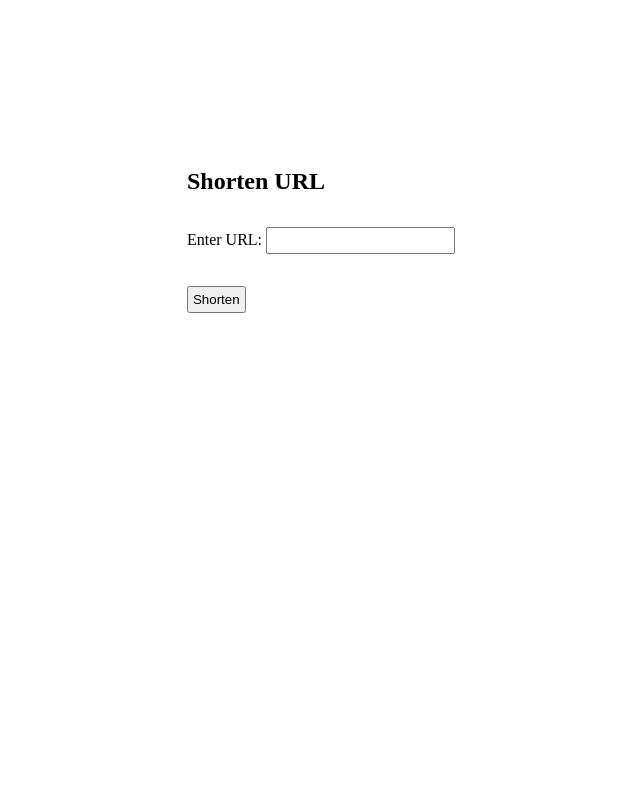
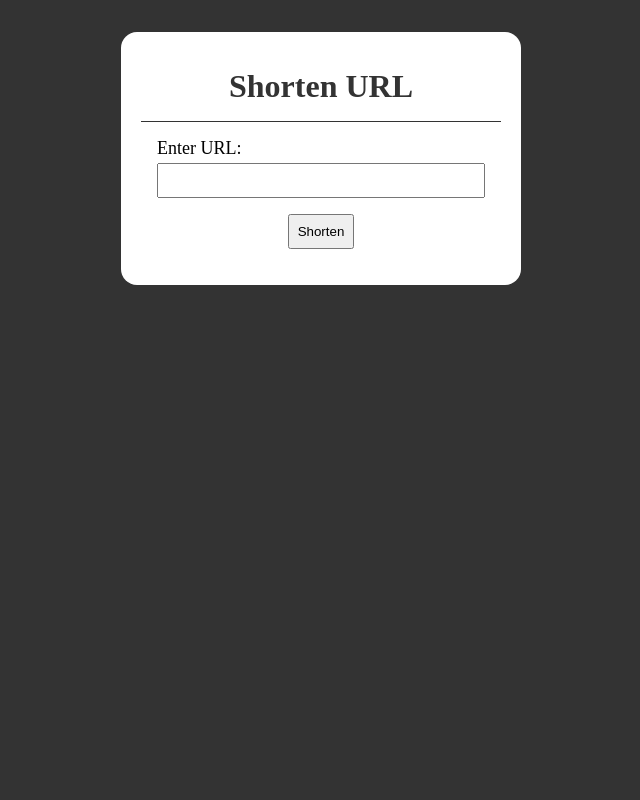
Before and after one commit to truonganhvu205/url-shortener, a Django app: page / in a window 1280 px wide. Shown: the whole page, without its empty margins (319-959 px from the left). Run offline with Django 5.2, Linux system fonts and the light colour scheme.

Commit message:
update css

```diff
--- a/url_shortener_app/static/css/style.css
+++ b/url_shortener_app/static/css/style.css
@@ -5,32 +5,91 @@
 }
 
 body {
-    display: flex;
-    justify-content: center;
-    align-items: center;
+    background-color: #333;
     min-height: 100vh;
-    margin-top: -10rem;
+    padding-top: 2rem;
+}
+
+.container {
+    background-color: #fff;
+    max-width: 400px;
+    padding: 1.25rem;
+    border-radius: 1rem;
+    margin: auto;
+}
+
+header {
+    border-bottom: 1px #333 solid;
+}
+
+header a {
+    text-decoration: none;
+    color: #333;
+}
+
+header h1 {
+    padding: 1rem;
+    text-align: center;
 }
 
 h2 {
-    margin-bottom: 1rem;
+    padding: 1rem;
 }
 
-input {
-    margin-top: 1rem;
-    padding: 4px;
+form {
+    padding: 1rem;
+    font-size: large;
 }
 
-input:hover {
+form input {
+    margin-top: 0.25rem;
+    padding: 8px;
+    width: 100%;
+}
+
+form button {
+    margin-top: 1rem;
+    padding: 8px;
+    display: block;
+    margin-left: auto;
+    margin-right: auto;
+}
+
+form button:hover {
     cursor: pointer;
     opacity: 0.6;
 }
 
-a {
-    display: block;
-    margin-bottom: 1rem;
+.success p {
+    padding-top: 0.25rem;
+    padding-left: 1rem;
+    overflow-wrap: break-word;
+    list-style-type: disc;
+    display: list-item;
+    list-style-position: inside;
 }
 
-p {
-    margin-bottom: 1rem;
+.success p:nth-last-child(1) {
+    padding-top: 1rem;
+    font-weight: bold;
+    font-size: large;
 }
+
+.success p:nth-last-child(1) a {
+    font-size: x-large;
+}
+
+.not_found p {
+    padding-top: 0.25rem;
+    padding-left: 1rem;
+}
+
+@media (max-width: 400px) {
+    .container {
+        max-width: 90%;
+    }
+
+    a {
+        font-size: large;
+    }
+}
--- a/url_shortener_app/templates/base.html
+++ b/url_shortener_app/templates/base.html
@@ -12,9 +12,12 @@
 </head>
 
 <body>
-    <main>
-        {% block content %} {% endblock %}
-    </main>
+    <div class="container">
+        {% include 'partials/header.html' %}
+        <main>
+            {% block content %} {% endblock %}
+        </main>
+    </div>
 </body>
 
 </html>
--- /dev/null
+++ b/url_shortener_app/templates/partials/header.html
@@ -0,0 +1,9 @@
+{% load static %}
+
+{% block content %}
+<header>
+    <a href="{% url 'shorten_url' %}">
+        <h1>Shorten URL</h1>
+    </a>
+</header>
+{% endblock %}
--- a/url_shortener_app/templates/shorten_url.html
+++ b/url_shortener_app/templates/shorten_url.html
@@ -2,11 +2,9 @@
 {% load static %}
 
 {% block content %}
-<h2>Shorten URL</h2>
-
 <form action="" method="POST">
     {% csrf_token %}
     {{ form.as_p }}
-    <input type="submit" value="Shorten">
+    <button type="submit">Shorten</button>
 </form>
 {% endblock %}
--- a/url_shortener_app/templates/success.html
+++ b/url_shortener_app/templates/success.html
@@ -2,8 +2,8 @@
 {% load static %}
 
 {% block content %}
+<section class="success">
     <h2>URL Shortened Successfully</h2>
-<a href="{% url 'shorten_url' %}">Go Back</a>
 
     <p>
         Original URL: <a href="{{ shortened_url.original_url }}" target="_blank">{{ shortened_url.original_url }}</a>
@@ -11,4 +11,5 @@
     <p>
         Shortened URL: <a href="{{ shortened_url.original_url }}" target="_blank">{{ shortened_url.short_code }}</a>
     </p>
+</section>
 {% endblock %}
```
Also changed, not shown: url_shortener_app/templates/not_found.html (+4 -4 lines), db.sqlite3. Lines whose indentation alone changed are shown as unchanged.
